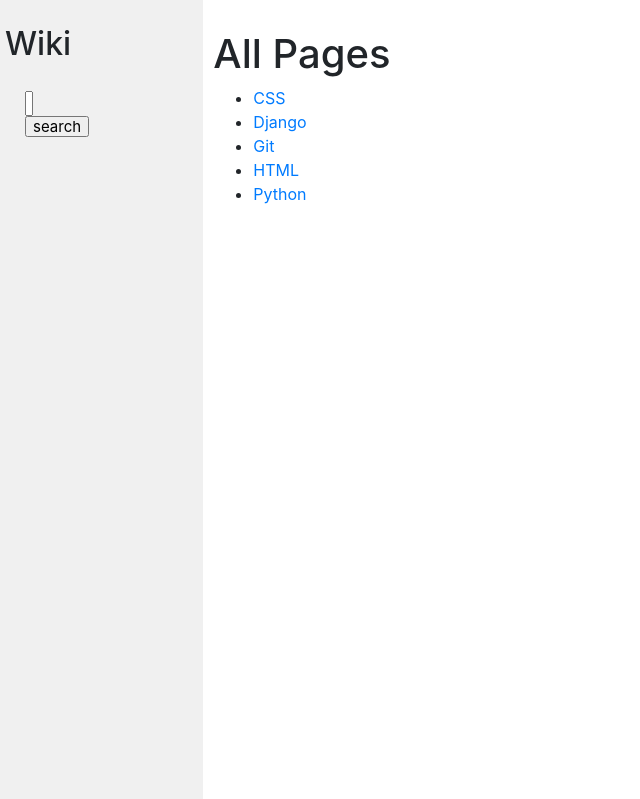
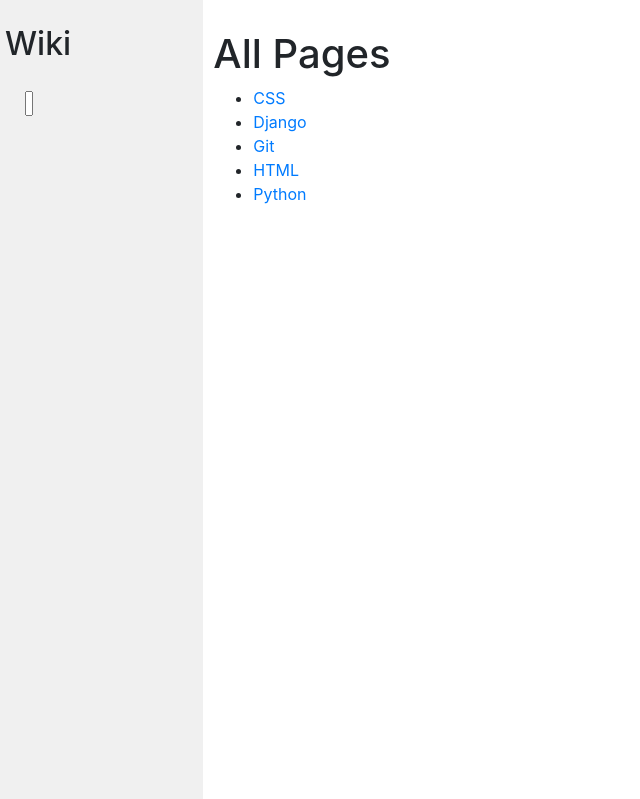
Before and after one commit to pudimlucy/CS50w, a Django app: page / in a window 1280 px wide. Shown: the top 799 px of the page, without its empty margins (0-640 px from the left). Run offline with Django 3.2, Linux system fonts and the light colour scheme; some libraries are stand-ins or nearby versions.

Commit message:
--- Search query 1.1 --- Added url path

```diff
--- a/wiki/wiki/encyclopedia/templates/encyclopedia/layout.html
+++ b/wiki/wiki/encyclopedia/templates/encyclopedia/layout.html
@@ -13,9 +13,8 @@
             <div class="sidebar col-lg-2 col-md-3">
                 <h2>Wiki</h2>
                 <div class="sidebar col-lg-3 col-md-3">
-                    <form method="GET" class="search">
+                    <form action="{% url 'search'  %}" method="GET" class="search">
                         <input class="search" type="text" id="search" name="q" placeholder="Search Encyclopedia">
-                        <input  id = "search" type="submit" value = "search">
                    </form>
                   </div>
                 <div>
--- a/wiki/wiki/encyclopedia/urls.py
+++ b/wiki/wiki/encyclopedia/urls.py
@@ -5,4 +5,5 @@ from . import views
 urlpatterns = [
     path("", views.index, name="index"),
     path("wiki/<str:title>", views.page, name="title"),
+    path("wiki/<str:search>", views.get_search, name="search"),
 ]
--- a/wiki/wiki/encyclopedia/views.py
+++ b/wiki/wiki/encyclopedia/views.py
@@ -23,7 +23,7 @@ def page(request, title):
         )
 
 
-def get_search(request, q):
+def get_search(request):
     searchform = forms.searchform(request.GET)
 
     if request.method == "GET":
```
